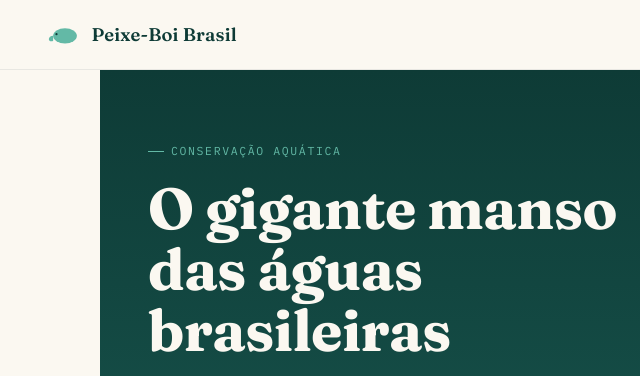
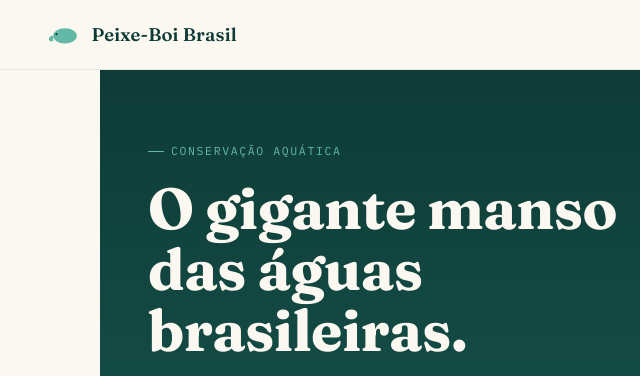
Before and after one commit to macedogabriel319-art/peixe-boi, a plain HTML site: page index.html in a window 1280 px wide. Shown: the top 376 px of the page, 0-640 px from the left. Drawn offline with nearby package versions, Linux system fonts and the light colour scheme.

Commit message:
Update index.html

```diff
--- a/index.html
+++ b/index.html
@@ -444,7 +444,7 @@
     <section class="hero">
       <div class="hero-inner">
         <div class="eyebrow">Conservação aquática</div>
-        <h1>O gigante manso das águas brasileiras</h1>
+        <h1>O gigante manso das águas brasileiras.</h1>
         <p class="lede">Um mamífero herbívoro, lento e curioso, que divide rios, mares e manguezais com a gente. Conheça sua história, seu corpo e os desafios que enfrenta para sobreviver.</p>
       </div>
       <div class="lagoon" aria-hidden="true">
```
